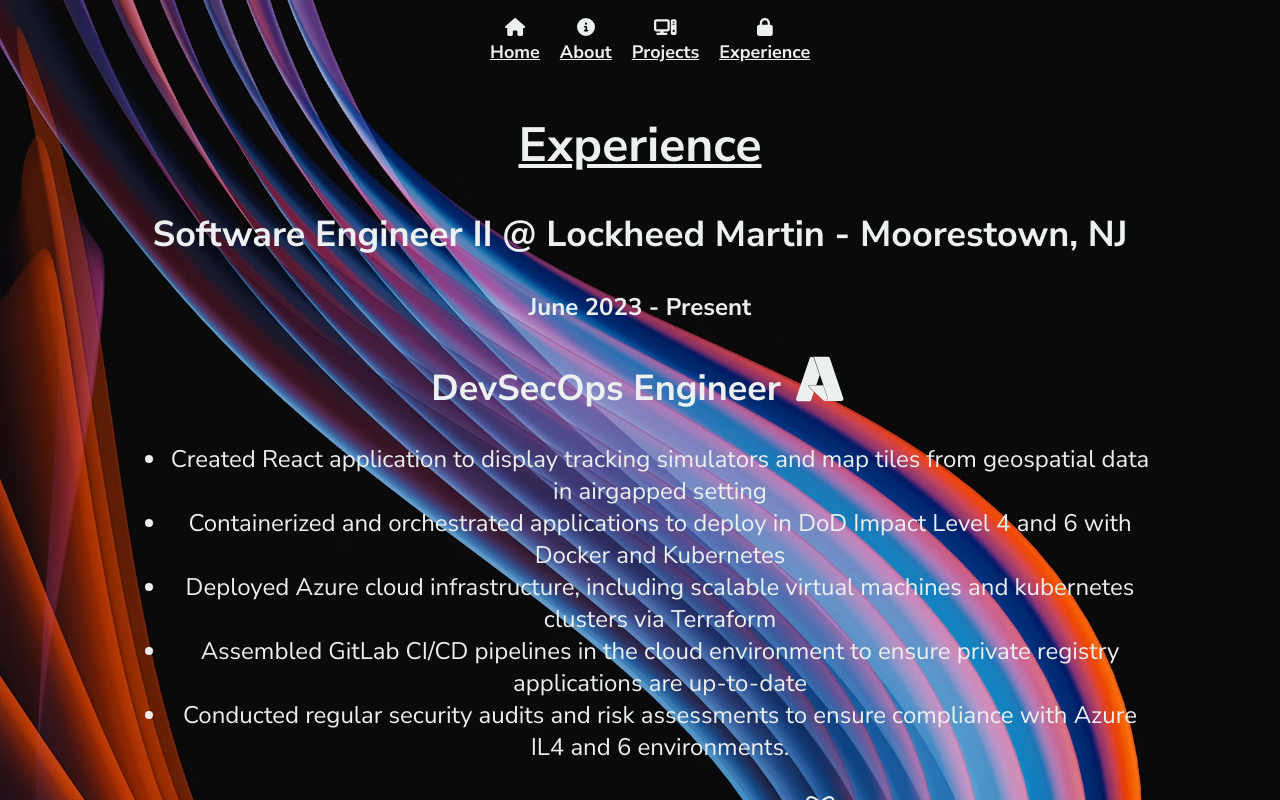
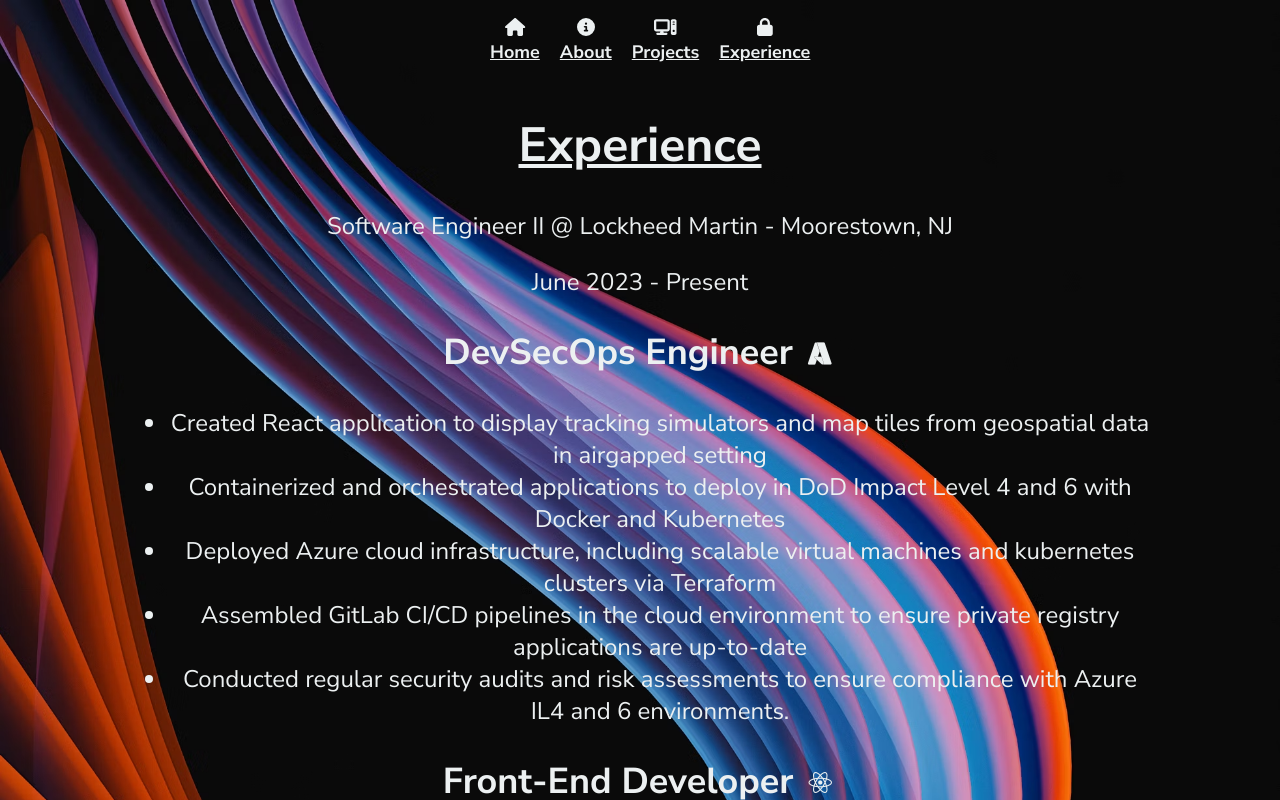
Before and after one commit to attiaa1/react-portfolio, a React (Vite) app: page /experience in a window 1280 px wide. Shown: the top 800 px of the page. Built offline with nearby package versions, Linux system fonts and the light colour scheme.

Commit message:
added frontend config

```diff
--- a/package.json
+++ b/package.json
@@ -17,6 +17,7 @@
     "@fortawesome/free-solid-svg-icons": "^6.5.2",
     "@fortawesome/react-fontawesome": "^0.2.2",
     "events": "^3.3.0",
+    "pm2": "^5.4.2",
     "react": "^18.3.1",
     "react-bootstrap": "^2.10.3",
     "react-dom": "^18.3.1",
--- a/src/components/Experience.jsx
+++ b/src/components/Experience.jsx
@@ -1,83 +1,101 @@
-import React from 'react';
-import '../App.css'
+import React from "react";
+import "../App.css";
 
 const Experience = () => {
   const jobs = [
     {
-      company: 'Lockheed Martin',
-      location: 'Moorestown, NJ',
-      duration: 'June 2023 - Present',
-      title: 'Software Engineer II',
+      company: "Lockheed Martin",
+      location: "Moorestown, NJ",
+      duration: "June 2023 - Present",
+      title: "Software Engineer II",
       responsibilities: [
         {
-          title: 'DevSecOps Engineer',
+          title: "DevSecOps Engineer",
           tasks: [
-            'Created React application to display tracking simulators and map tiles from geospatial data in airgapped setting',
-            'Containerized and orchestrated applications to deploy in DoD Impact Level 4 and 6 with Docker and Kubernetes',
-            'Deployed Azure cloud infrastructure, including scalable virtual machines and kubernetes clusters via Terraform',
-            'Assembled GitLab CI/CD pipelines in the cloud environment to ensure private registry applications are up-to-date',
-            'Conducted regular security audits and risk assessments to ensure compliance with Azure IL4 and 6 environments.'
-          ]
+            "Created React application to display tracking simulators and map tiles from geospatial data in airgapped setting",
+            "Containerized and orchestrated applications to deploy in DoD Impact Level 4 and 6 with Docker and Kubernetes",
+            "Deployed Azure cloud infrastructure, including scalable virtual machines and kubernetes clusters via Terraform",
+            "Assembled GitLab CI/CD pipelines in the cloud environment to ensure private registry applications are up-to-date",
+            "Conducted regular security audits and risk assessments to ensure compliance with Azure IL4 and 6 environments.",
+          ],
         },
         {
-          title: 'Front-End Developer',
+          title: "Front-End Developer",
           tasks: [
-            'Utilized Gitlab RESTful API to pull pipeline security scan information, container information, and integration and testing procedures.',
-            'Encapsulated and presented team-wide projects to executives and VPs on a deployed website page using React, HTML, and CSS.',
-            'Implemented a feedback loop on the GitLab page to gather and incorporate suggestions from team members and stakeholders.',
-            'Developed custom scripts to automate the update and maintenance of the documentation, reducing manual effort by 50%.'
-          ]
-        }
-      ]
+            "Utilized Gitlab RESTful API to pull pipeline security scan information, container information, and integration and testing procedures.",
+            "Encapsulated and presented team-wide projects to executives and VPs on a deployed website page using React, HTML, and CSS.",
+            "Implemented a feedback loop on the GitLab page to gather and incorporate suggestions from team members and stakeholders.",
+            "Developed custom scripts to automate the update and maintenance of the documentation, reducing manual effort by 50%.",
+          ],
+        },
+      ],
     },
     {
-      company: 'Universal Instruments Co.',
-      location: 'Conklin, NY',
-      duration: 'June 2022 - June 2023',
-      title: 'Electrical Engineer I',
+      company: "Universal Instruments Co.",
+      location: "Conklin, NY",
+      duration: "June 2022 - June 2023",
+      title: "Electrical Engineer I",
       responsibilities: [
         {
-          title: 'Electrical Design Engineer',
+          title: "Electrical Design Engineer",
           tasks: [
-            'Facilitated field operations, maintenance, and upgrades of insertion mount and surface mount technology',
-            'Reduced expected lead time by 6 weeks via retrofitting systems with parts ensured through available supply chain',
-            'Documented and captured electrical design modifications via AutoCAD Electrical and presented changes to team'
-          ]
-        }
-      ]
-    }
+            "Facilitated field operations, maintenance, and upgrades of insertion mount and surface mount technology",
+            "Reduced expected lead time by 6 weeks via retrofitting systems with parts ensured through available supply chain",
+            "Documented and captured electrical design modifications via AutoCAD Electrical and presented changes to team",
+          ],
+        },
+      ],
+    },
   ];
 
   const icons = {
-    'DevSecOps Engineer':  <i class="devicon-azure-plain" style={{fontSize:"48px", margin: "5px"}}></i> ,
-    'Front-End Developer': <i class="devicon-react-original" style={{fontSize:"48px", margin: "5px"}}></i>,
-    'Electrical Design Engineer': <i class="devicon-lumen-original" style={{fontSize:"48px", margin: "5px"}}></i>,
+    "DevSecOps Engineer": (
+      <i
+        class="devicon-azure-plain"
+        style={{ fontSize: "24px", margin: "5px" }}
+      ></i>
+    ),
+    "Front-End Developer": (
+      <i
+        class="devicon-react-original"
+        style={{ fontSize: "24px", margin: "5px" }}
+      ></i>
+    ),
+    "Electrical Design Engineer": (
+      <i
+        class="devicon-lumen-original"
+        style={{ fontSize: "24px", margin: "5px" }}
+      ></i>
+    ),
   };
 
   return (
-  <div className='centered-block'>
-  <h1 style={{textDecorationLine: "underline"}}> Experience</h1>
     <div className="centered-block">
+      <h1 style={{ textDecorationLine: "underline" }}> Experience</h1>
+      <p className="centered-block">
         {jobs.map((job, index) => (
-      <div key={index} className="job">
-        <h2 className="title">{job.title} @ {job.company} - {job.location}</h2>
-        <h4 className="duration">{job.duration}</h4>
+          <p key={index} className="job">
+            <p className="title">
+              {job.title} @ {job.company} - {job.location}
+            </p>
+            <p className="duration">{job.duration}</p>
             {job.responsibilities.map((responsibility, i) => (
-          <div key={i}>
-            <h2>{responsibility.title} {icons[responsibility.title]}</h2>
+              <p key={i}>
+                <h2>
+                  {responsibility.title} {icons[responsibility.title]}
+                </h2>
                 <ul>
                   {responsibility.tasks.map((task, j) => (
                     <li key={j}>{task}</li>
                   ))}
                 </ul>
-          </div>
+              </p>
             ))}
-      </div>
+          </p>
         ))}
-  </div>
+      </p>
     </div>
   );
 };
 
-
 export default Experience;
```
Also changed, not shown: src/assets/rubiks_cube.png, 1 other file (tests, documents, lock files or other folders). Lines whose indentation alone changed are shown as unchanged.
